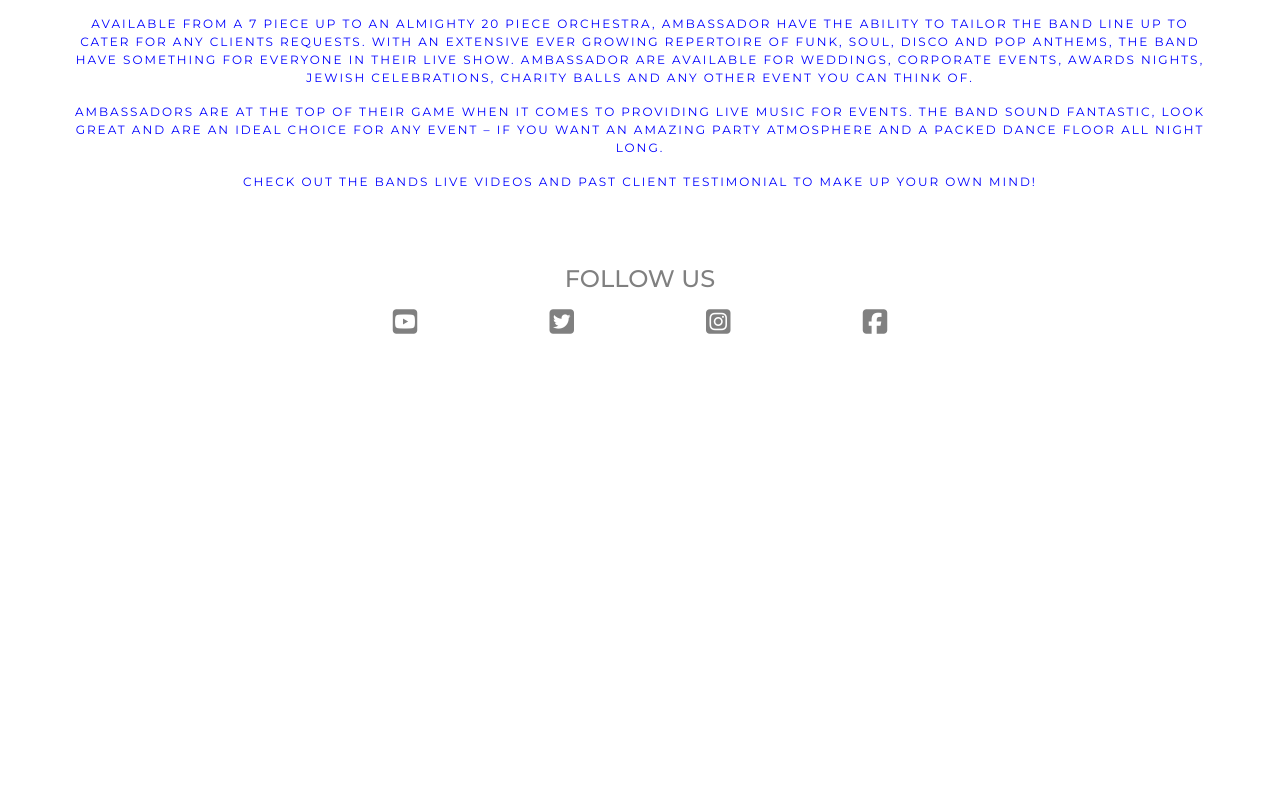
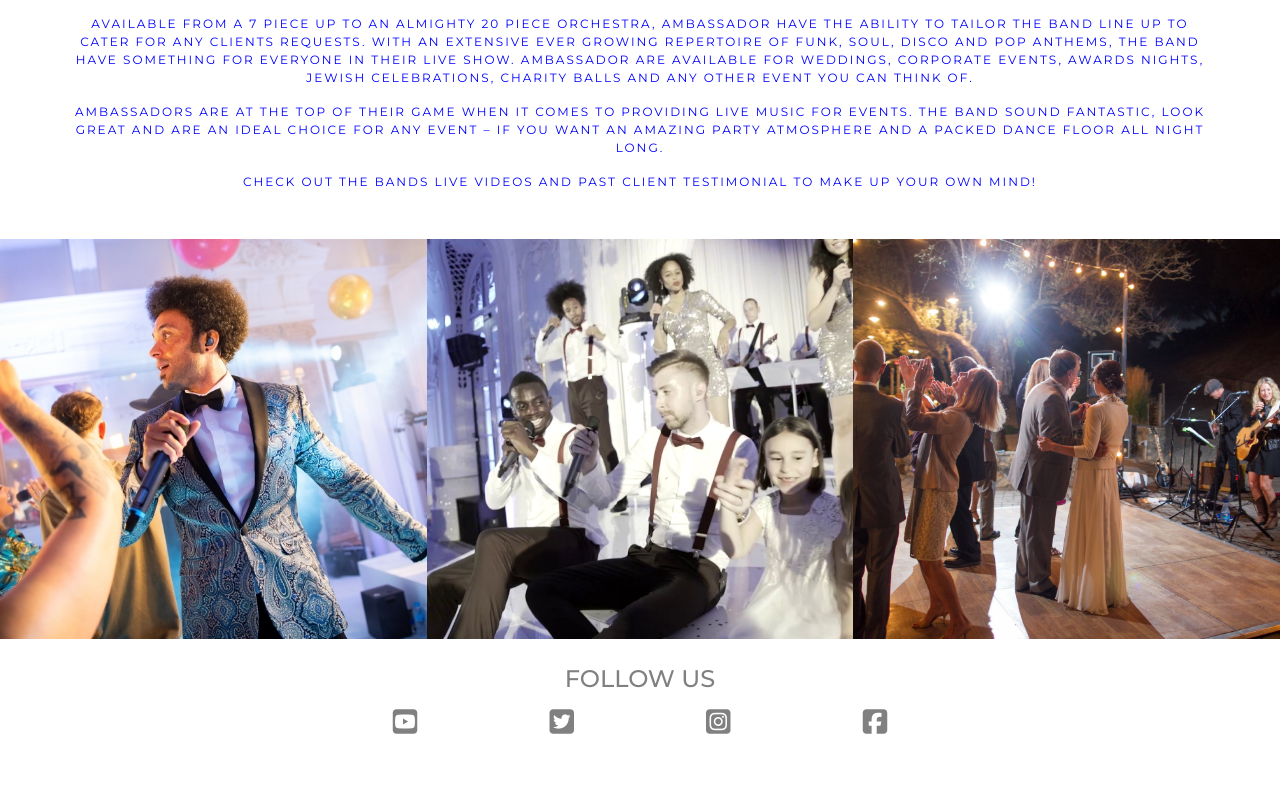
Before and after one commit to Code-Institute-Submissions/function_band, a PHP site: page /about.html in a window 1280 px wide. Shown: the part 961-1746 px from the top of the page. Before the commit the page ends 1295 px from the top, so only its background shows below. Run offline with PHP 8.4, Linux system fonts and the light colour scheme; some libraries are stand-ins or nearby versions; some web fonts are replaced.

Commit message:
added photos to the about page and styled

```diff
--- a/about.html
+++ b/about.html
@@ -63,6 +63,20 @@
         </div>
     </section>
 
+
+    <section id="about-thirds">
+        <div class="about-thirds-img-left">
+
+        </div>
+        <div class="about-thirds-img-center">
+
+        </div>
+        <div class="about-thirds-img-right">
+
+        </div>
+    </section>
+
+
     <footer>
         <div class="social">
             <h4 class="uppercase">Follow us</h4>
--- a/style/css/style.css
+++ b/style/css/style.css
@@ -271,6 +271,49 @@
 
 }
 
+#about-thirds {
+    height: 400px;
+    width: 100%;
+    overflow: hidden;
+    position: relative;
+
+}
+
+
+.about-thirds-img-left{
+    background-image: url("../img/lead_singer.jpg");
+    background-position: center;
+    background-repeat: no-repeat;
+    background-size: cover;
+    float: left;
+    height: 100%;
+    width:33.33%;
+}
+
+.about-thirds-img-center{
+    background-image: url("../img/wedding_band.jpg");
+    background-position: center;
+    background-repeat: no-repeat;
+    background-size: cover;
+    float: right;
+    height: 100%;
+    width:33.33%;
+}
+
+.about-thirds-img-right{
+    background-image: url("../img/wedding_performance.jpg");
+    background-position: center;
+    background-repeat: no-repeat;
+    background-size: cover;
+    margin: 0 auto;
+    height: 100%;
+    width:33.33%;
+}
+
+
+
+
+
 
 
 
```
